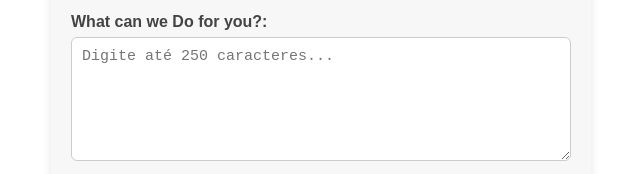
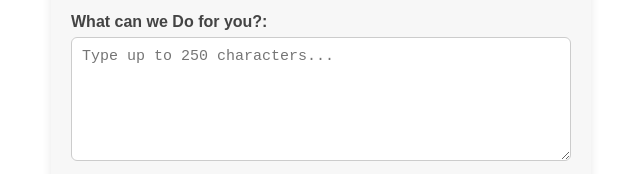
Before and after one commit to Novais97/ARC-Anderson-Renovation-Construction, a plain HTML site: page index.html in a window 1280 px wide. Shown: the part 3105-3279 px from the top of the page, 319-959 px from the left. Drawn offline with Linux system fonts and the light colour scheme.

Commit message:
Update index.html

```diff
--- a/index.html
+++ b/index.html
@@ -105,7 +105,7 @@ Trust ARC to deliver the renovation your project deserves — quality, reliabili
 
     <div class="form-group">
       <label for="mensagem">What can we Do for you?:</label>
-      <textarea id="mensagem" name="mensagem" rows="6" maxlength="250" placeholder="Digite até 250 caracteres..." required></textarea>
+      <textarea id="mensagem" name="mensagem" rows="6" maxlength="250" placeholder="Type up to 250 characters..." required></textarea>
     </div>
 
 
```
